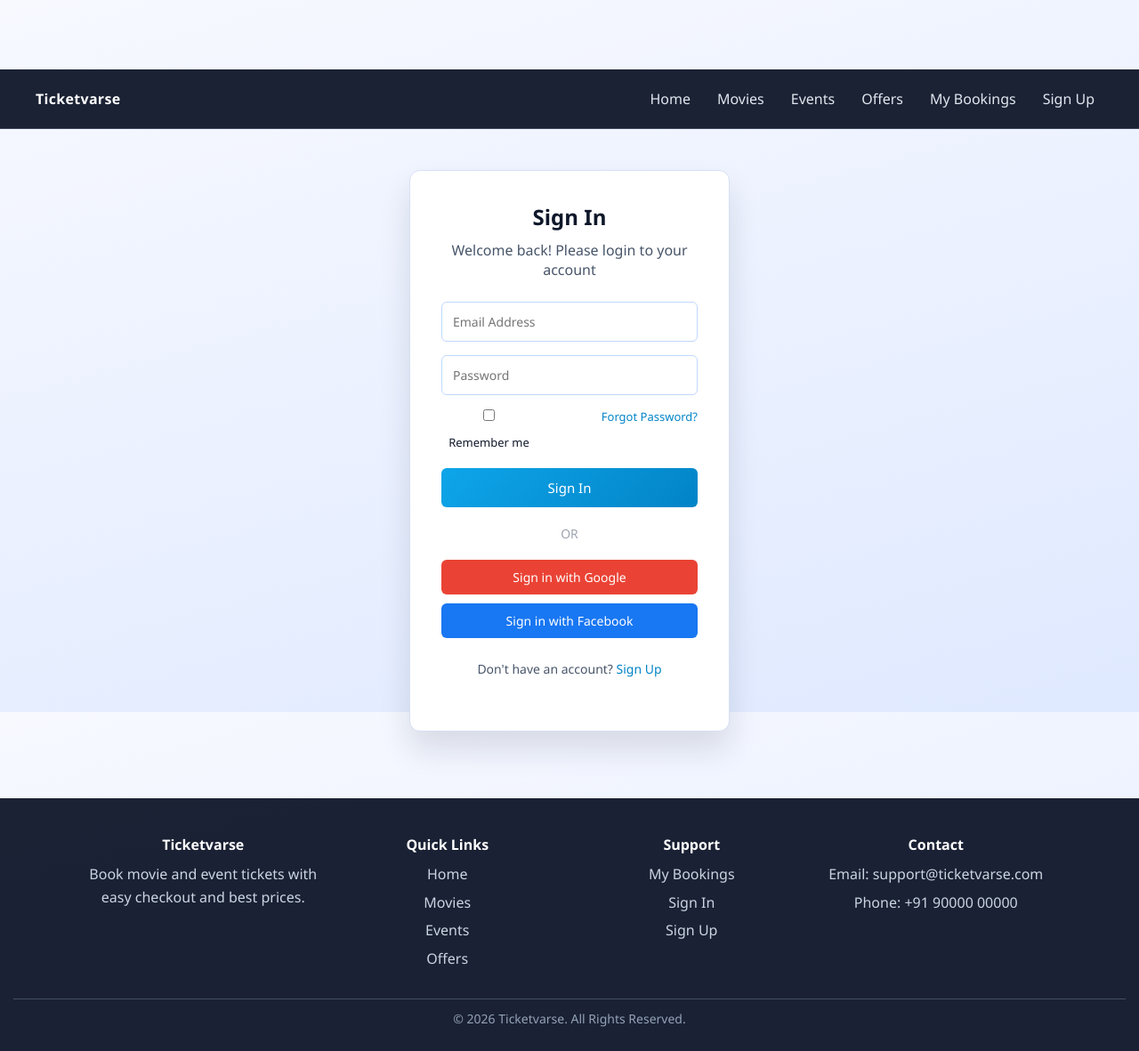
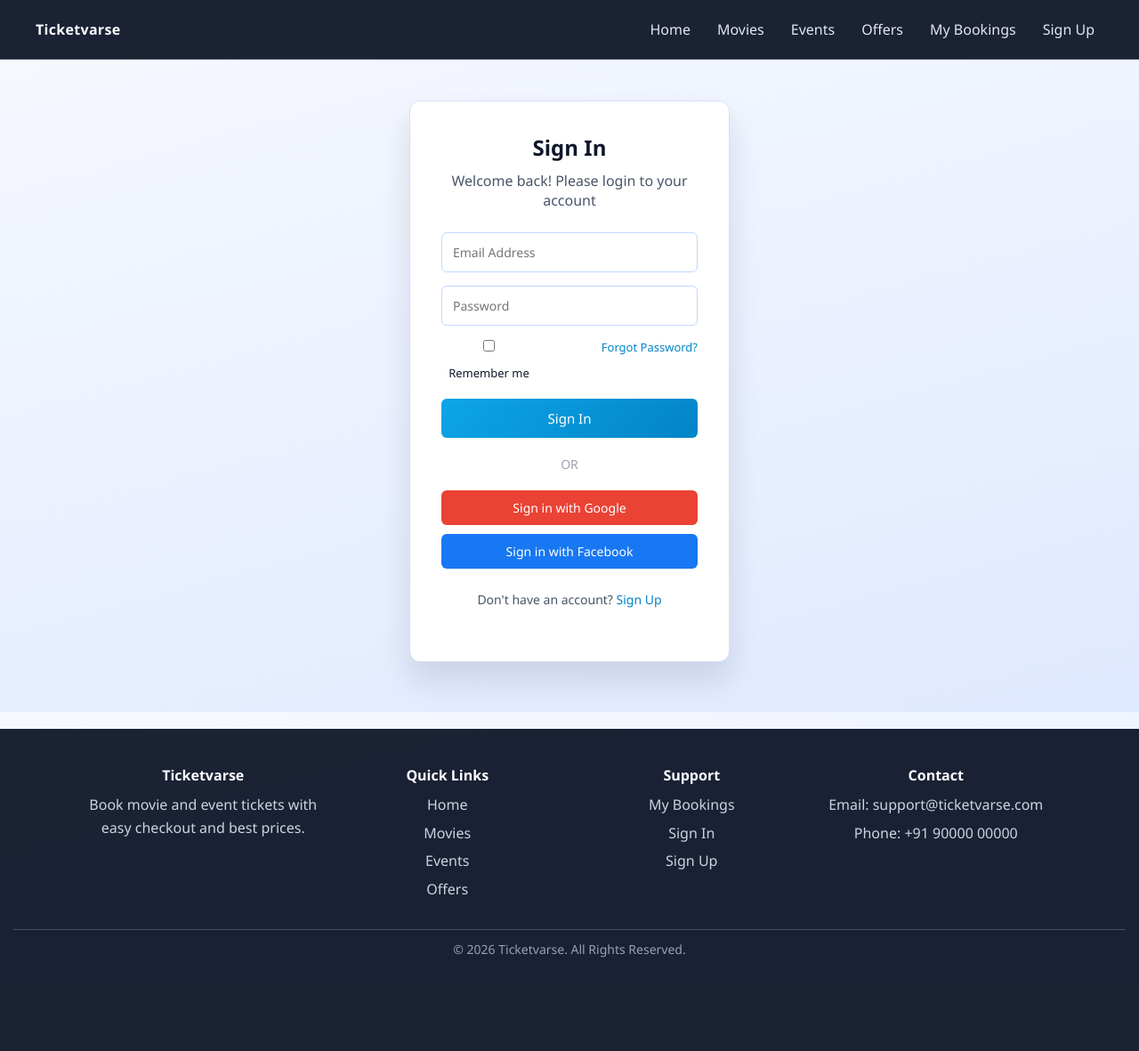
Before and after one commit to krish1825/assignment-wp, a PHP site: page /Sign_in.php in a window 1280 px wide. Shown: the whole page at 89% size. After the commit the page ends 1076 px from the top, so only its background shows below. Run offline with PHP 8.4, Linux system fonts and the light colour scheme.

Commit message:
CHANGE
change

```diff
--- a/signin.css
+++ b/signin.css
@@ -8,7 +8,6 @@ body {
     background: linear-gradient(165deg, #f7f9ff, #dfe9ff);
     background-attachment: fixed;
     min-height: 100vh;
-    padding-top: 78px;
     color: #0f172a;
 }
 
--- a/style.css
+++ b/style.css
@@ -25,7 +25,6 @@
 body {
     background: linear-gradient(165deg, var(--bg-top), var(--bg-bottom));
     background-attachment: fixed;
-    padding-top: 78px;
     color: var(--text);
 }
 
```
